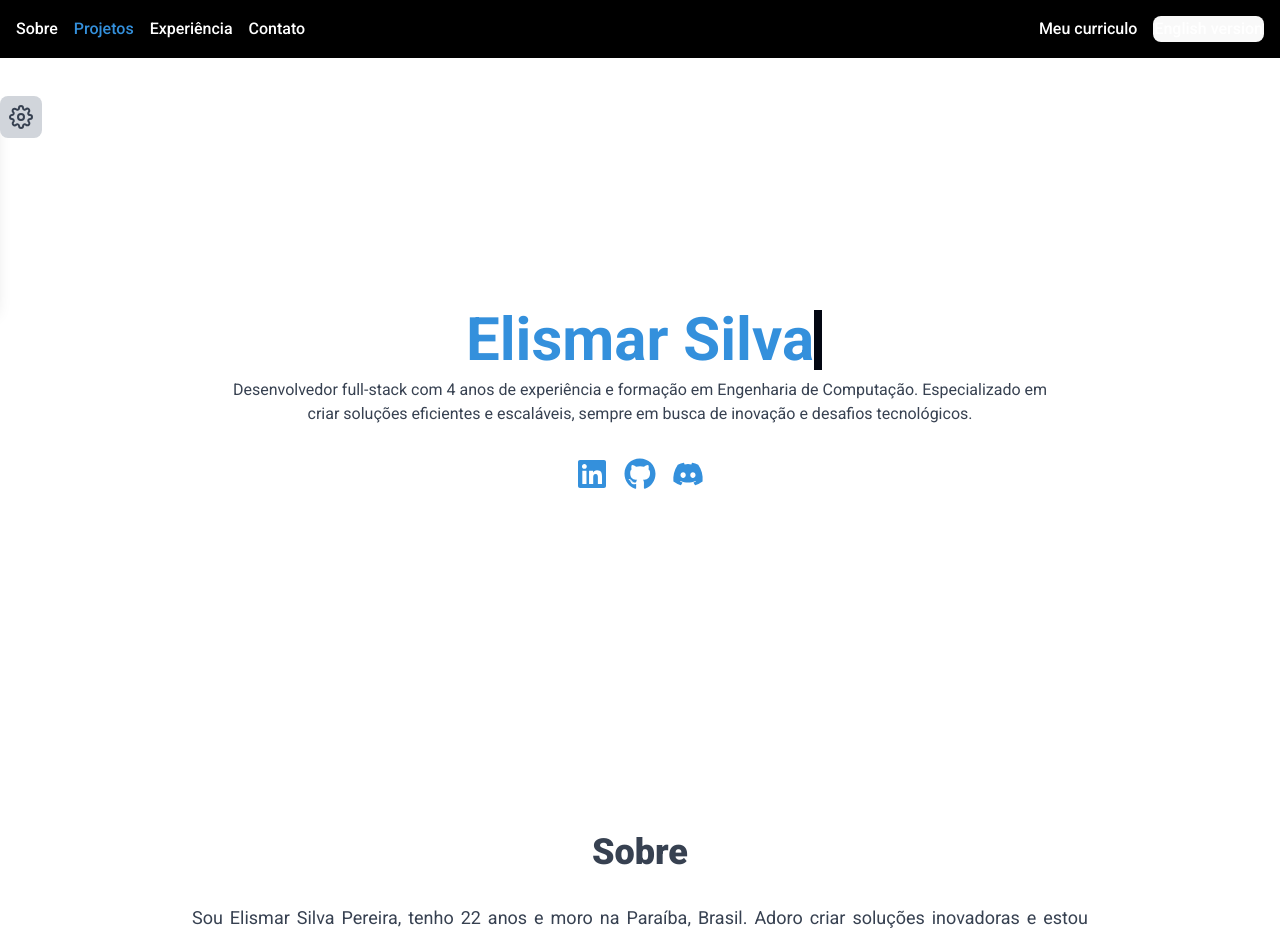
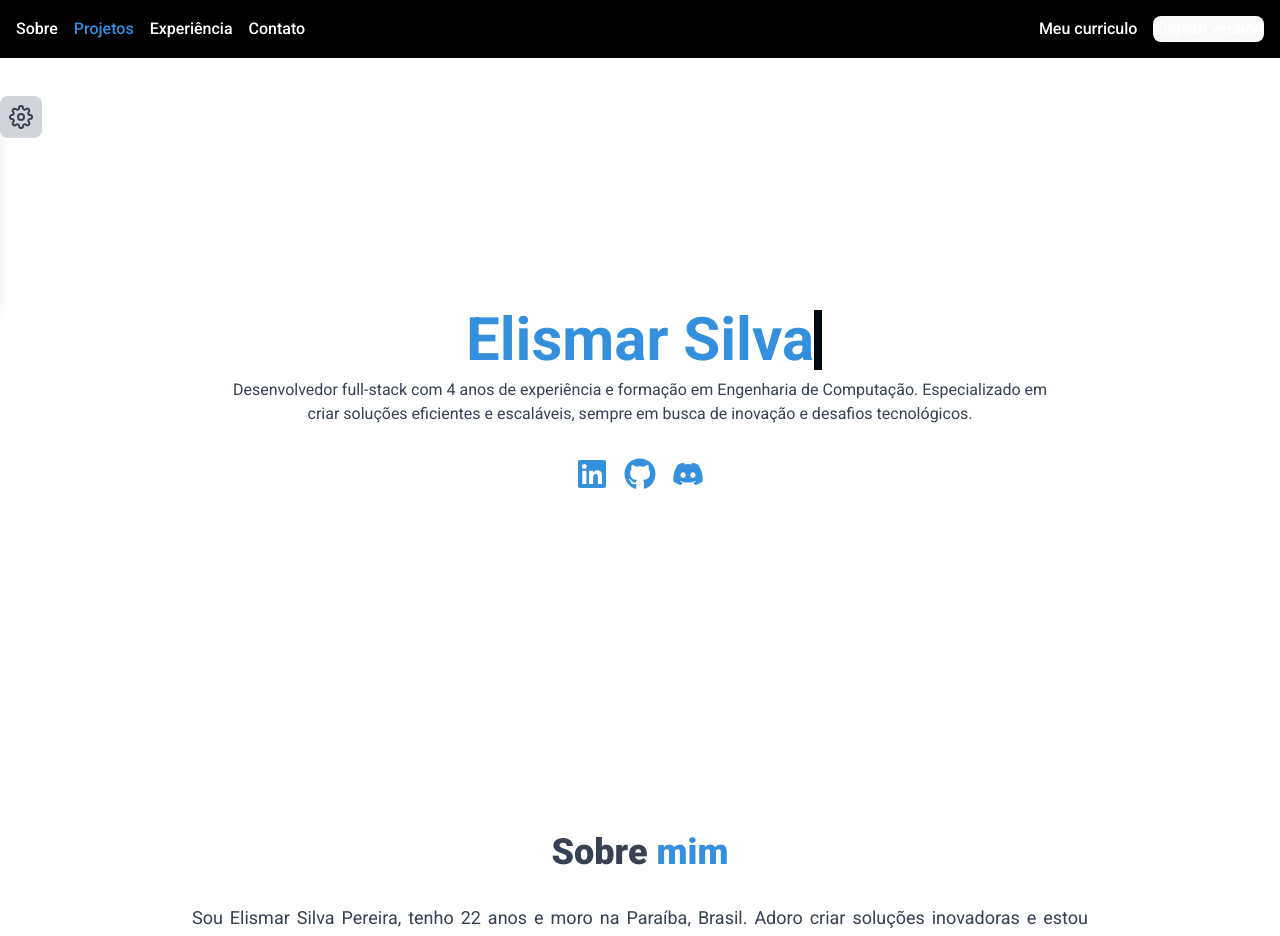
Before and after one commit to Elismar13/meu-portfolio, a React (Vite) app: page / in a window 1280 px wide. Shown: the top 936 px of the page. Built offline with nearby package versions, Linux system fonts and the light colour scheme.

Commit message:
feat: update About section title to include additional text

```diff
--- a/src/components/About.tsx
+++ b/src/components/About.tsx
@@ -16,7 +16,8 @@ const About: React.FC = () => {
     <section id="about" className="w-full flex text-white py-8 px-8">
       <div className="max-w-4xl mx-auto">
         <h2 className="text-4xl font-extrabold text-center mb-8">
-          {t('about.title', { name: <span style={{ color }}>Me</span> })}
+          {t('about.title')}
+          <span style={{ color }}>{t('about.title2')}</span>
         </h2>
         {description.map((paragraph, index) =>
           <p key={index} className="text-lg text-justify">
```
